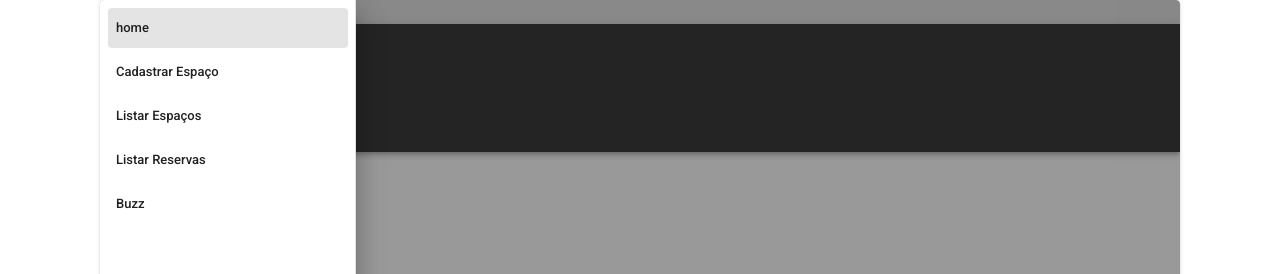
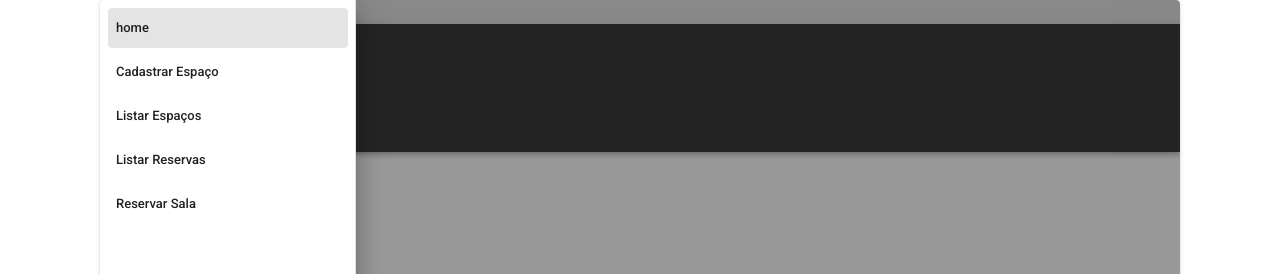
Before and after one commit to BiaChacon/spaces-scheduling, a Vue app in the folder frontend/: page /#/ in a window 1280 px wide. Both pictures are taken after a click on the button 128 px from the left and 52 px from the top of the page. Shown: the top 274 px of the page. Built offline with nearby package versions, Linux system fonts and the light colour scheme.

Commit message:
adding new itens to navegation drawer #2

```diff
--- a/frontend/src/App.vue
+++ b/frontend/src/App.vue
@@ -53,8 +53,10 @@
               </v-list-item-title>
             </v-list-item>
 
-            <v-list-item>
-              <v-list-item-title>Buzz</v-list-item-title>
+            <v-list-item :to="{path: '/cadastro-reserva'}">
+              <v-list-item-title>
+                 Reservar Sala
+              </v-list-item-title>
             </v-list-item>
           </v-list-item-group>
         </v-list>
--- a/frontend/src/router/index.js
+++ b/frontend/src/router/index.js
@@ -19,13 +19,18 @@ const routes = [
   {
     path: '/cadastrar-espaco',
     name: 'register-space',
-    component: () => import(/* webpackChunkName: "about" */ '../views/RegisterSpace.vue')
+    component: () => import('../views/RegisterSpace.vue')
   },
   {
     path: '/listar-reservas',
     name: 'reservations',
     component: ReservationList
-  }
+  },
+  {
+    path: '/cadastro-reserva',
+    name: 'register-reservation',
+    component: () => import('../views/ReservationRegister.vue')
+  },
 ]
 
 const router = new VueRouter({
--- a/frontend/src/views/ReservationRegister.vue
+++ b/frontend/src/views/ReservationRegister.vue
@@ -1,5 +1,5 @@
 <template>
-
+    <div>E ae</div>
 </template>
 <style scoped>
 
```
